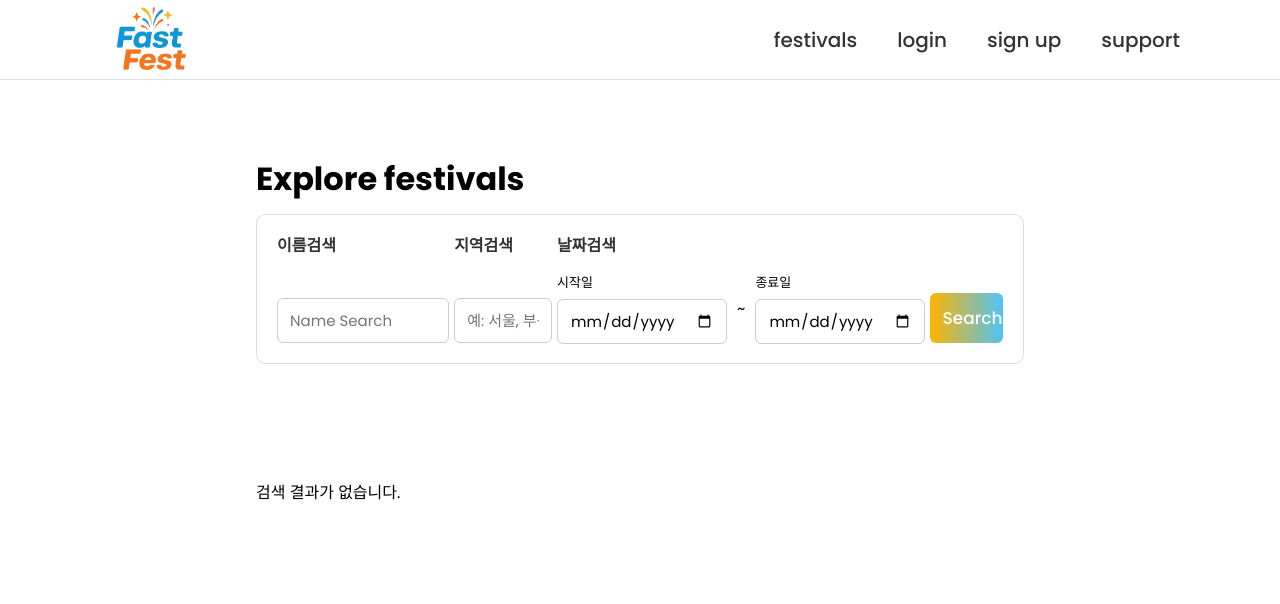
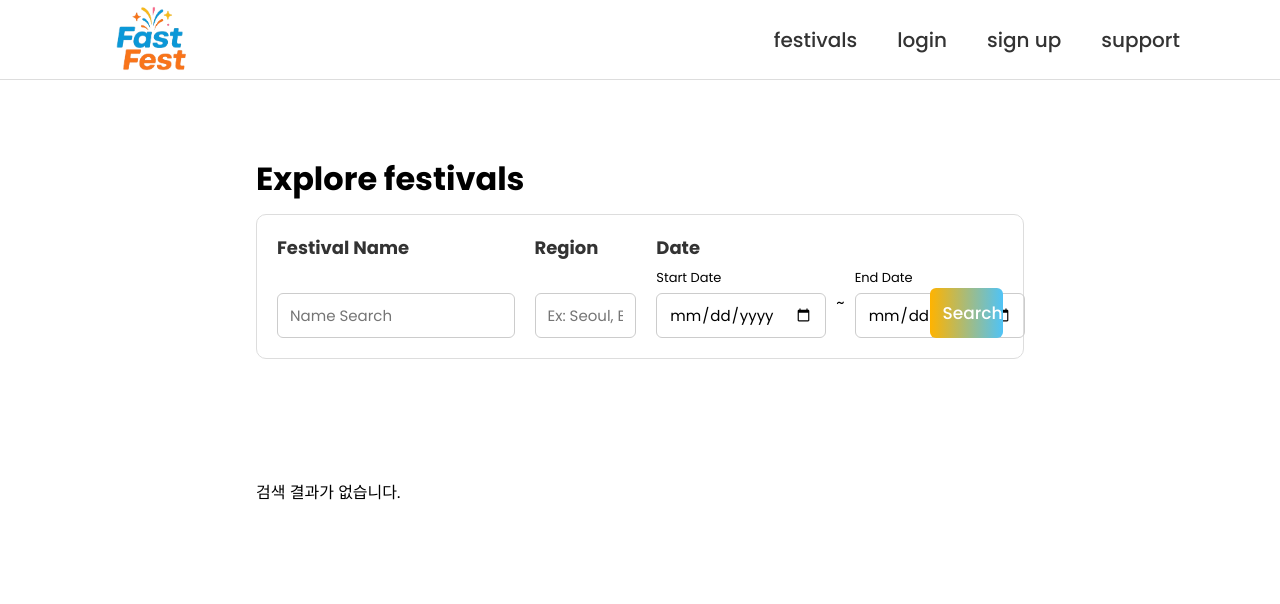
Before and after one commit to 321qas/Project, a Django app: page /festivals/list/ in a window 1280 px wide. Shown: the top 604 px of the page. Run offline with Django 5.2, Linux system fonts and the light colour scheme; data that the repository does not hold is empty.

Commit message:
fest_list.html 수정
css

```diff
--- a/festivals/templates/festival/fest_list.html
+++ b/festivals/templates/festival/fest_list.html
@@ -44,25 +44,32 @@
         padding: 20px;
         border: 1px solid #ddd;
         border-radius: 10px;
-        gap: 5px;
+        gap: 20px;
         width: 60%;
-        height: 150px;
+        height: 145px;
 
       }
 
       .searchBlock {
         display: flex;
         flex-direction: column;
-        gap: 8px;
+        /*gap: 8px;*/
       }
+
+
       .region {
-        width: 25%;
+        width: 15%;
 
       }
 
+      .name {
+        width: 35%;
+      }
+
       .date {
-        width: 55%;
+        width: 35%;
         justify-content: space-between;
+
       }
 
       .button {
@@ -72,8 +79,8 @@
       }
 
       .searchBlock h3 {
-        font-size: 16px;
-        margin-bottom: 8px;
+        font-size: 18px;
+        /*margin-bottom: 8px;*/
         color: #333;
         min-height: 22px;
       }
@@ -354,7 +361,7 @@
         gap: 10px;
       }
       .festival-name {
-        margin: 0 20px 10px;
+        margin: 5px 20px 10px;
       }
 
     </style>
@@ -367,24 +374,24 @@
           <form id='searchForm' action="#" method="GET">
             <div id="searchBlocks">
               <div class="searchBlock name">
-                      <h3>이름검색</h3>
+                <h3>Festival Name</h3>
                 <input type="text" name='name' id="name" placeholder="Name Search">
               </div>
               <div class="searchBlock region">
-                      <h3>지역검색</h3>
-                      <input type="text" name="region" id="region" placeholder="예: 서울, 부산">
+                <h3>Region</h3>
+                <input type="text" name="region" id="region" placeholder="Ex: Seoul, Busan">
               </div>
 
               <div class="searchBlock date">
-                      <h3>날짜검색</h3>
+                <h3>Date</h3>
                 <div class="stardToEnd">
                   <div>
-                            <label for="startDate">시작일</label>
+                    <label for="startDate">Start Date</label>
                     <input type="date" name="startDate" id="startDate">
                   </div>
                   <span>~</span>
                   <div>
-                            <label for="endDate">종료일</label>
+                    <label for="endDate">End Date</label>
                     <input type="date" name="endDate" id="endDate">
                   </div>
                 </div>
```
Lines whose indentation alone changed are shown as unchanged.
